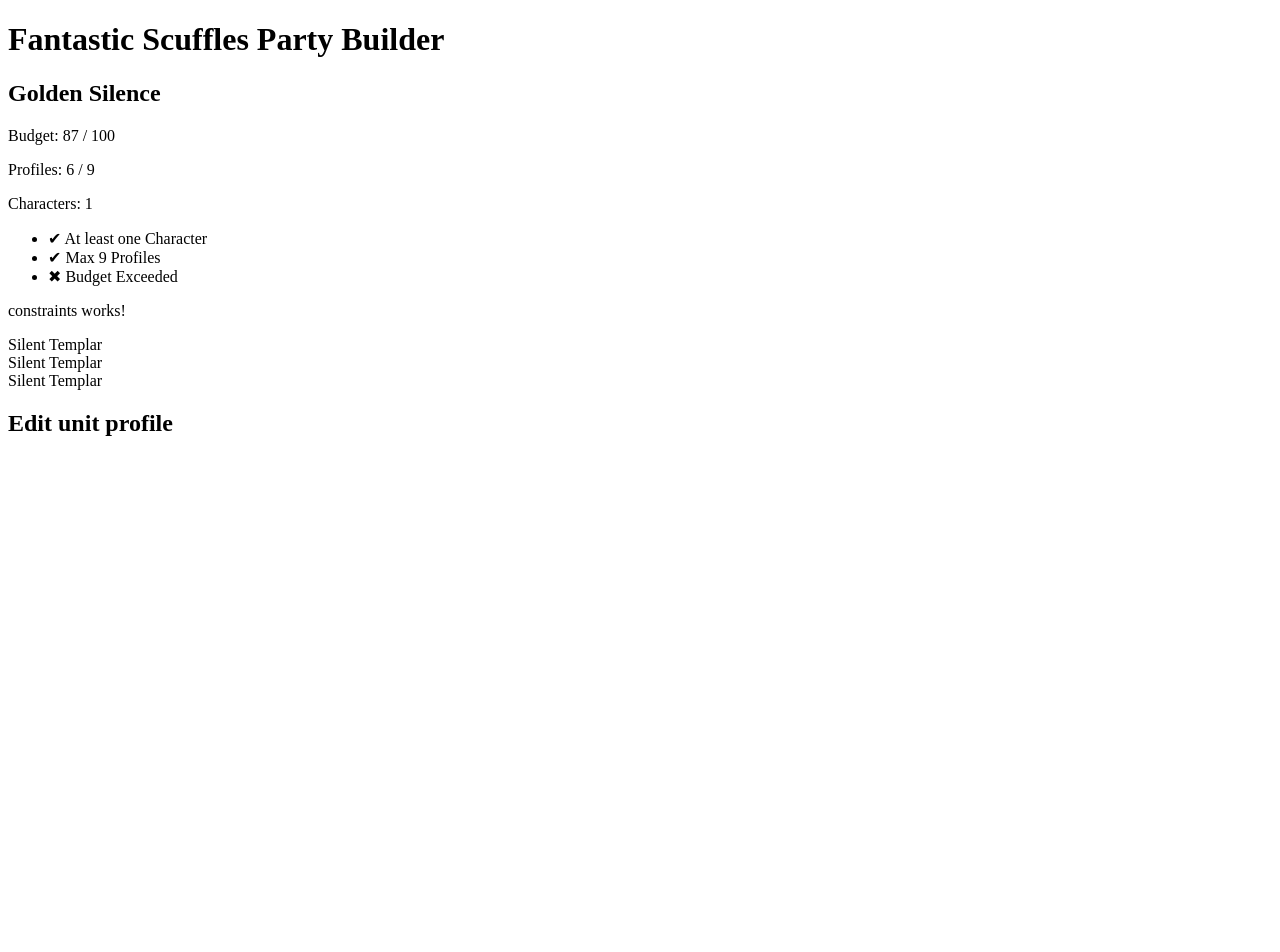
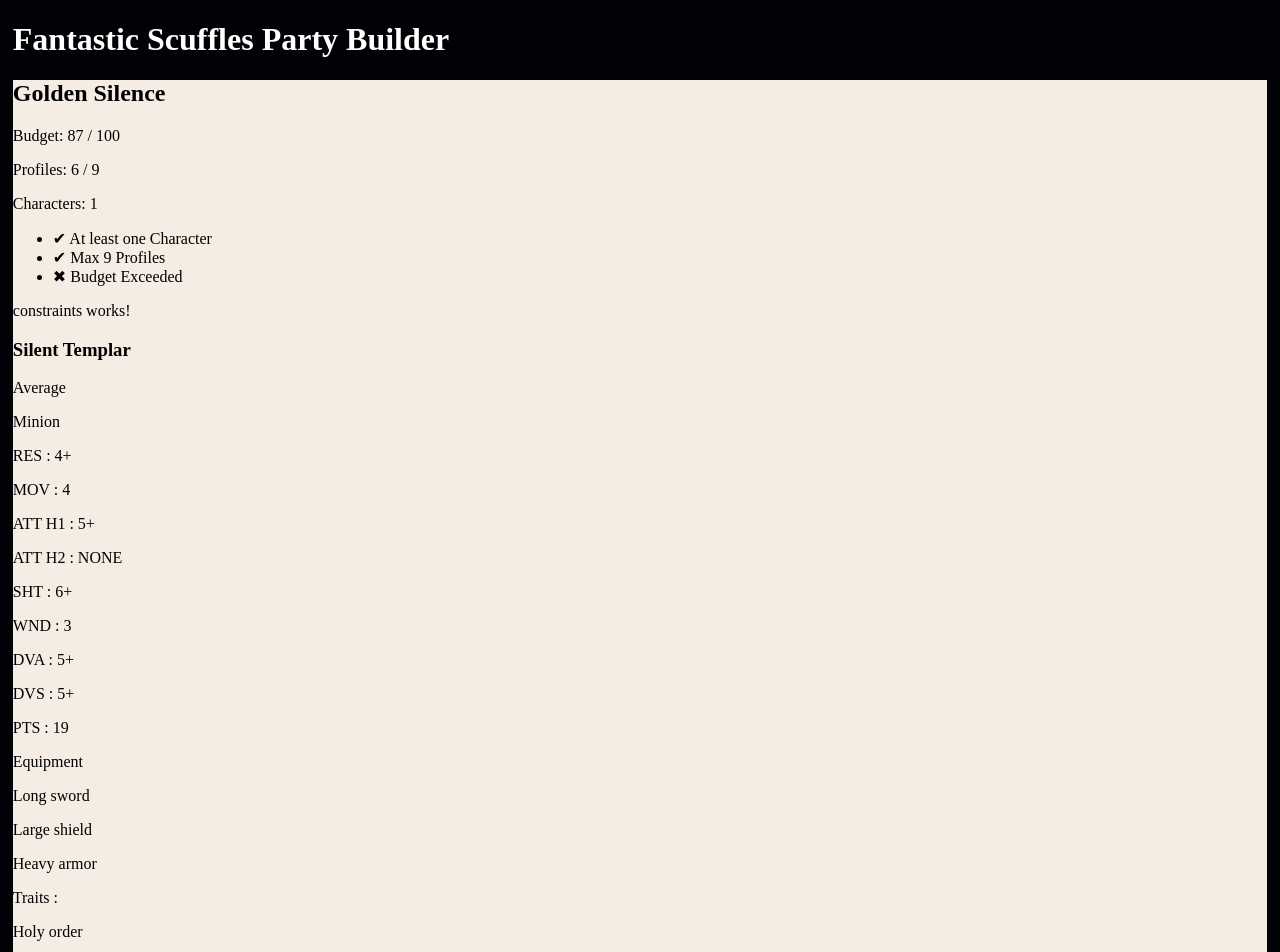
Before and after one commit to Jouvain/FantasticScufflesPartyBuilder, an Angular app in the folder fantastic-scuffles-party-builder/: page / in a window 1280 px wide. Shown: the top 952 px of the page. Before the commit the page ends 800 px from the top, so only its background shows below. Built offline with nearby package versions, Linux system fonts and the light colour scheme.

Commit message:
feat (ui): WIP layout

```diff
--- a/fantastic-scuffles-party-builder/src/app/features/party-builder/components/header/header.html
+++ b/fantastic-scuffles-party-builder/src/app/features/party-builder/components/header/header.html
@@ -1 +1,3 @@
-<h1>Fantastic Scuffles Party Builder</h1>
+<div class="header">
+    <h1>Fantastic Scuffles Party Builder</h1>
+</div>
--- a/fantastic-scuffles-party-builder/src/app/features/party-builder/components/header/header.less
+++ b/fantastic-scuffles-party-builder/src/app/features/party-builder/components/header/header.less
@@ -0,0 +1,7 @@
+@import "../../../../../styles.less";
+
+.header {
+    max-width: 98vw;
+    margin: 0 auto;
+    color: @text-secondary;
+}
--- a/fantastic-scuffles-party-builder/src/app/features/party-builder/components/party-overview/party-overview.less
+++ b/fantastic-scuffles-party-builder/src/app/features/party-builder/components/party-overview/party-overview.less
@@ -0,0 +1 @@
+@import "../../../../../styles.less";
--- a/fantastic-scuffles-party-builder/src/app/features/party-builder/components/unit-card/unit-card.html
+++ b/fantastic-scuffles-party-builder/src/app/features/party-builder/components/unit-card/unit-card.html
@@ -1,3 +1,34 @@
 <div>
-    Silent Templar
+    <h3>Silent Templar</h3>
+    <div>
+        <p>Average</p>
+        <p>Minion</p>
+    </div>
+    <div>
+        <p>RES : 4+</p>
+        <p>MOV : 4</p>
+        <p>ATT H1 : 5+</p>
+        <p>ATT H2 : NONE</p>
+        <p>SHT : 6+</p>
+        <p>WND : 3</p>
+        <p>DVA : 5+</p>
+        <p>DVS : 5+</p>
+        <p>PTS : 19</p>
+    </div>
+    <div>
+        <p>Equipment</p>
+        <div>
+            <p>Long sword</p>
+            <p>Large shield</p>
+            <p>Heavy armor</p>
+        </div>
+    </div>
+    <div>
+        <p>Traits :</p>
+        <div>
+            <p>Holy order</p>
+            <p>Resolute</p>
+        </div>
+    </div>
+    <p>Qty : * 3</p>
 </div>
--- a/fantastic-scuffles-party-builder/src/app/layout/party-builder-layout/party-builder-layout.html
+++ b/fantastic-scuffles-party-builder/src/app/layout/party-builder-layout/party-builder-layout.html
@@ -1,10 +1,12 @@
 <app-header />
+<div class="page">
+    <section class="head">
+        <app-party-overview />
+        <app-constraints />
+    </section>
 
-<app-party-overview />
-
-<app-constraints />
-
-<div>
-    <app-roster />
-    <app-drawer />
+    <section class="main">
+        <app-roster />
+        <app-drawer />
+    </section>
 </div>
--- a/fantastic-scuffles-party-builder/src/app/layout/party-builder-layout/party-builder-layout.less
+++ b/fantastic-scuffles-party-builder/src/app/layout/party-builder-layout/party-builder-layout.less
@@ -0,0 +1,8 @@
+@import "../../../styles.less";
+
+.page {
+  max-width: 98vw;
+  min-height: 100vh;
+  margin: 0 auto;
+  background: @background-surface;
+}
--- a/fantastic-scuffles-party-builder/src/styles.less
+++ b/fantastic-scuffles-party-builder/src/styles.less
@@ -1 +1,38 @@
 /* You can add global styles to this file, and also import other style files */
+
+html, body {
+    margin: 0;
+    min-height: 100%;
+    background-color: @background-page;
+}
+
+
+
+// tokens bruts de couleur
+@dark: #000205;
+@darkest: #000000;
+@lightest: #ffffff;
+@silver: #F0E7E8;
+@paper: #f5ede4;
+@paper-dark: #C9B499;
+@blue: #9B6BB8;
+@blue-dark: #3C1557;
+@green: #83A368;
+@red: red;
+
+// variables de couleur
+@background-page: @dark;
+@background-surface: @paper;
+@background-strong: @paper-dark;
+
+@text-primary: @darkest;
+@text-secondary: @lightest;
+
+
+@danger: @red;
+@succes: @green;
+@contrast : @lightest;
+@accent: @blue;
+
+@border: @blue;
+@border-strong: @blue-dark;
```
